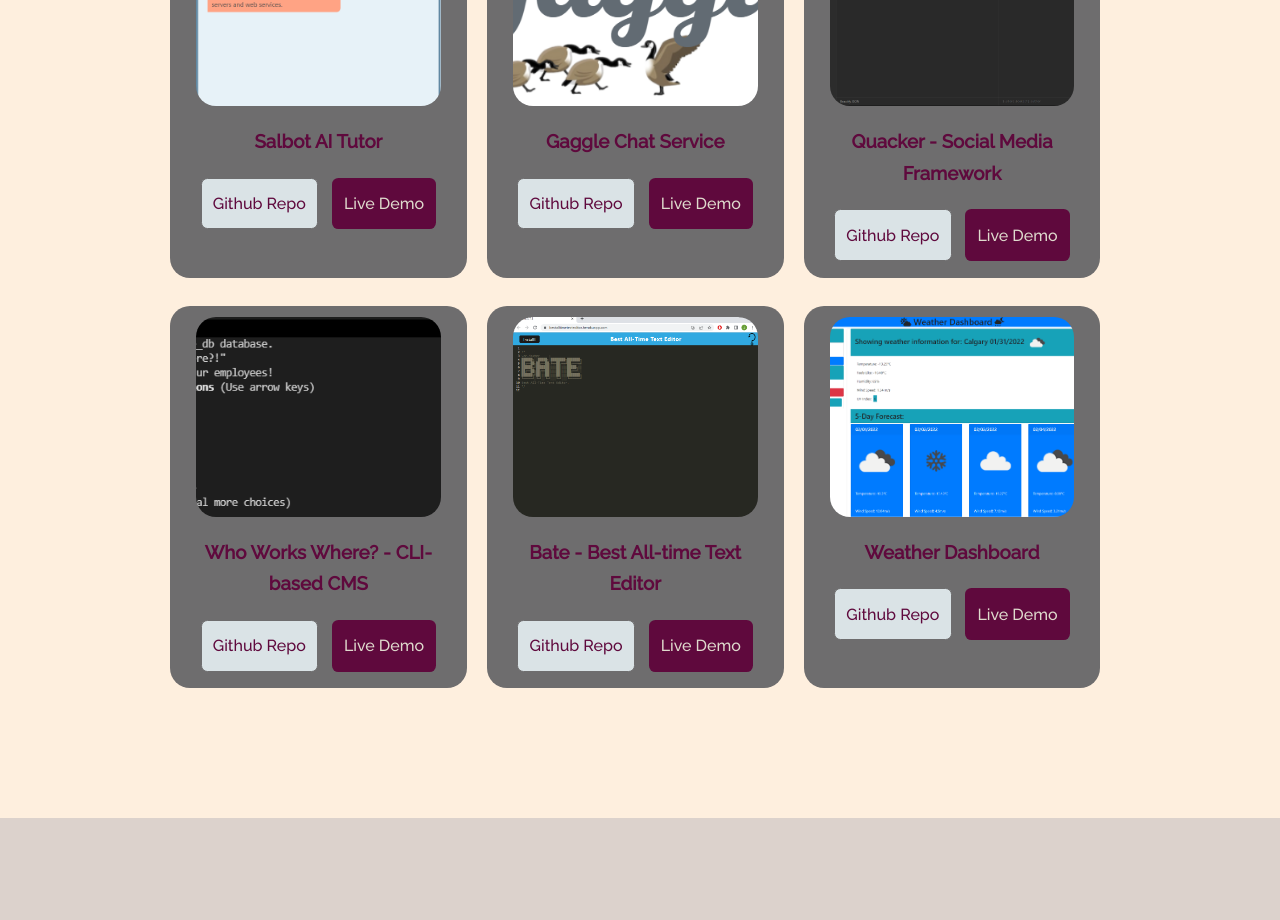
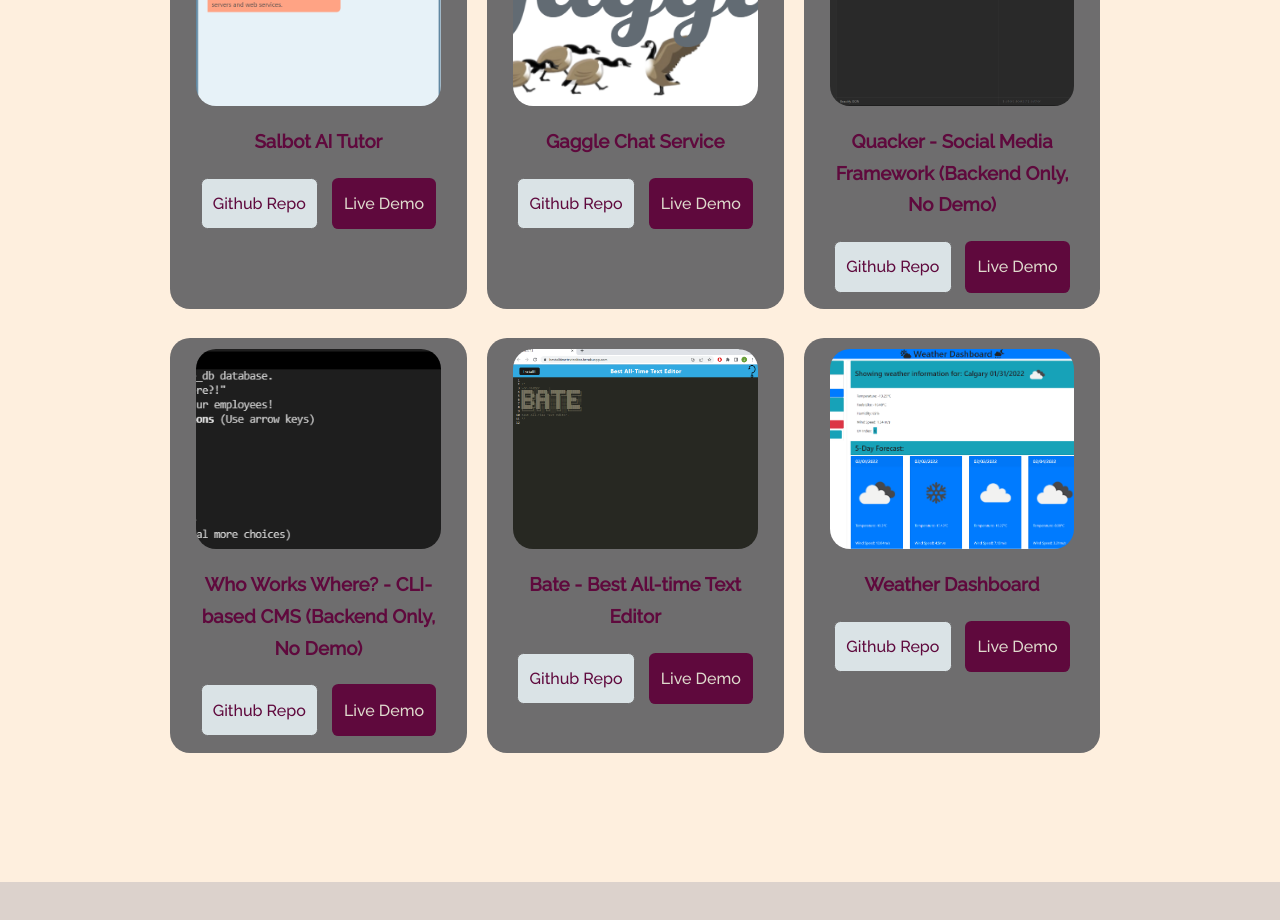
Before and after one commit to jollypong/Portfolio-React, a React (Create React App) app: page / in a window 1280 px wide. Shown: the part 2980-3900 px from the top of the page. Built offline with nearby package versions, Linux system fonts and the light colour scheme.

Commit message:
added messages for no demo projects

```diff
--- a/src/component/projects/Projects.jsx
+++ b/src/component/projects/Projects.jsx
@@ -25,13 +25,13 @@ const data = [
   {
     id: 3,
     image: Project3,
-    title: "Quacker - Social Media Framework",
+    title: "Quacker - Social Media Framework (Backend Only, No Demo)",
     github: "https://github.com/jollypong/Quacker",
   },
   {
     id: 4,
     image: Project4,
-    title: "Who Works Where? - CLI-based CMS",
+    title: "Who Works Where? - CLI-based CMS (Backend Only, No Demo)",
     github: "https://github.com/jollypong/Who-Works-Where",
   },
   {
```
